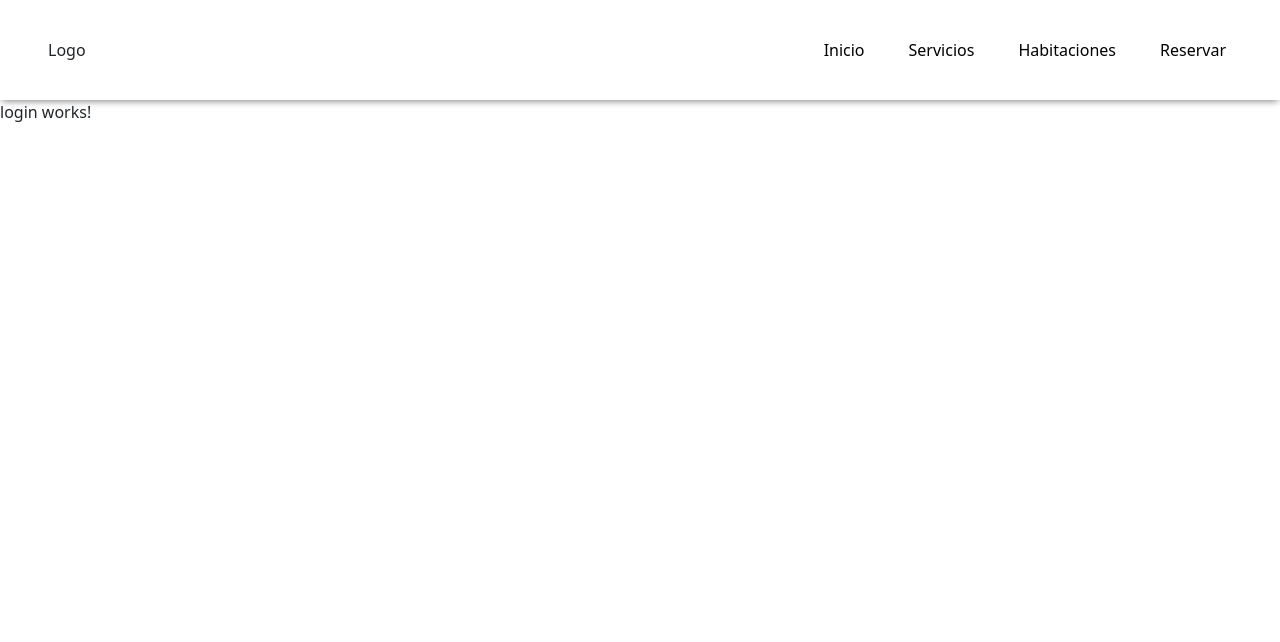
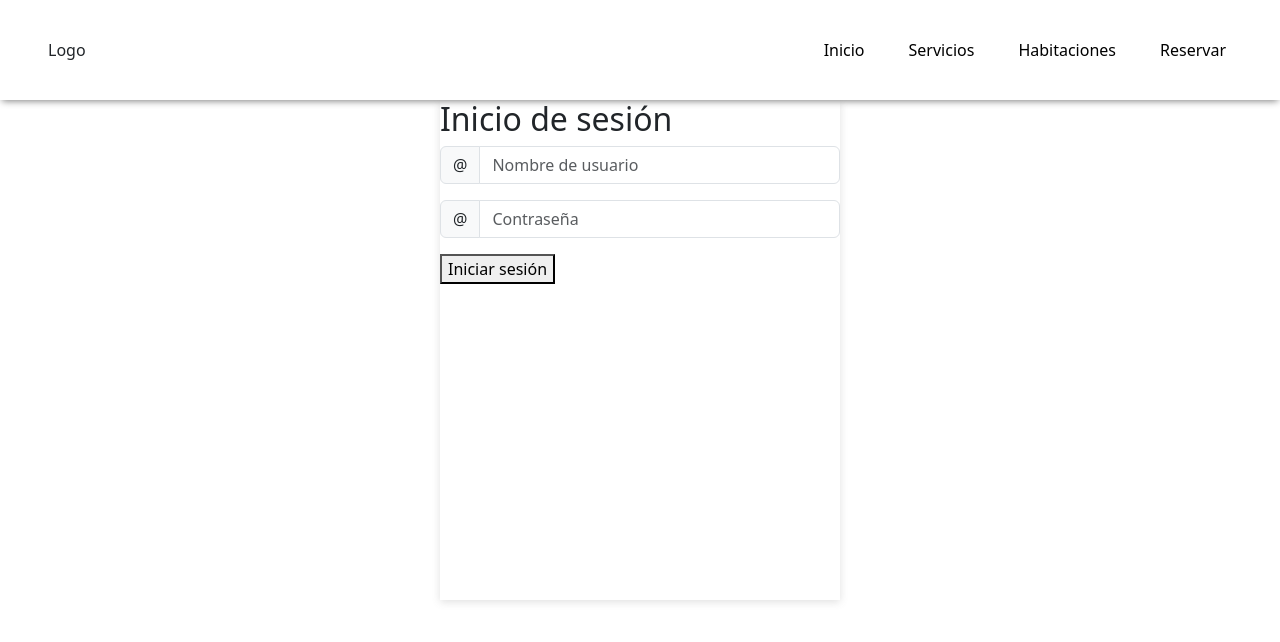
Before and after one commit to ignaciocaramuto/webhotel-frontend, an Angular app: page /login in a window 1280 px wide. Shown: the top 642 px of the page. Built offline with nearby package versions, Linux system fonts and the light colour scheme.

Commit message:
update: implementacion de login

```diff
--- /dev/null
+++ b/src/app/authentication.service.ts
@@ -0,0 +1,28 @@
+import { HttpClient, HttpHeaders } from '@angular/common/http';
+import { Injectable } from '@angular/core';
+import { environment } from './environments/environment';
+
+@Injectable({
+  providedIn: 'root'
+})
+export class AuthenticationService {
+
+  url: string;
+  userToken!: any;
+
+  constructor(private http: HttpClient) {
+    this.url = environment.apiUrl + 'auth/authenticate';
+  }
+
+  logIn(userCredentials: any): void {
+    this.http.post(this.url, userCredentials).subscribe({
+      next: (user: any) => {
+        console.log(user);
+        this.userToken = user.token;
+      },
+      error: (error) => {
+        console.error(error);
+      }
+    })
+  }
+}
--- a/src/app/components/login/login.component.html
+++ b/src/app/components/login/login.component.html
@@ -1 +1,16 @@
-<p>login works!</p>
+<div class="container">
+    <form [formGroup]="loginForm" (ngSubmit)="onSubmit()">
+        <div class="login">
+            <h2>Inicio de sesión</h2>
+            <div class="input-group mb-3">
+                <span class="input-group-text" id="basic-addon1">@</span>
+                <input type="email" id="email" formControlName="email" class="form-control" placeholder="Nombre de usuario" aria-label="Useremail" aria-describedby="basic-addon1">
+            </div>
+            <div class="input-group mb-3">
+                <span class="input-group-text" id="basic-addon1">@</span>
+                <input type="password" id="password" formControlName="password" class="form-control" placeholder="Contraseña" aria-label="Password" aria-describedby="basic-addon1">
+            </div>
+            <button type="submit">Iniciar sesión</button>
+        </div>
+    </form>
+</div>
--- a/src/app/components/login/login.component.ts
+++ b/src/app/components/login/login.component.ts
@@ -1,4 +1,6 @@
 import { Component } from '@angular/core';
+import { FormBuilder, FormControl, FormGroup, Validators } from '@angular/forms';
+import { AuthenticationService } from 'src/app/authentication.service';
 
 @Component({
   selector: 'app-login',
@@ -7,4 +9,20 @@ import { Component } from '@angular/core';
 })
 export class LoginComponent {
 
+  loginForm = new FormGroup({
+    email: new FormControl(''),
+    password: new FormControl(''),
+  });
+
+  constructor(private authService: AuthenticationService) { }
+
+  onSubmit() {
+    if (this.loginForm.valid) {
+      console.log(this.loginForm.value);
+      this.authService.logIn(this.loginForm.value);
+    } else {
+      // Handle form validation errors
+      console.log('Invalid form');
+    }
+  }
 }
```
